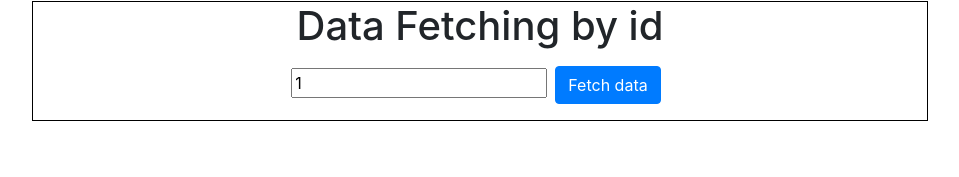
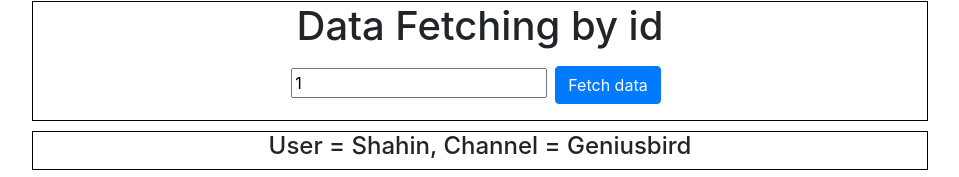
Before and after one commit to KamrulSh/react-hooks-practice, a React (Create React App) app: page / in a window 1280 px wide. Shown: the part 1203-1380 px from the top of the page, without its empty margins (160-1119 px from the left). Before the commit the page ends 1334 px from the top, so only its background shows below. Built offline with nearby package versions, Linux system fonts and the light colour scheme; no server answers.

Commit message:
implement context hooks

```diff
--- a/src/App.js
+++ b/src/App.js
@@ -1,5 +1,6 @@
 import React, { Component } from "react";
 import "./App.css";
+import ComponentA from "./components/ComponentA";
 import DataFetching from "./components/DataFetching";
 import DataFetchingTwo from "./components/DataFetchingTwo";
 import HooksCounter from "./components/HooksCounter";
@@ -20,6 +21,7 @@ class App extends Component {
                 <MouseContainer />
                 <DataFetching />
                 <DataFetchingTwo />
+                <ComponentA />
             </div>
         );
     }
--- /dev/null
+++ b/src/components/ComponentA.js
@@ -0,0 +1,19 @@
+import React from "react";
+import ComponentB from "./ComponentB";
+
+export const UserContext = React.createContext();
+export const ChannelContext = React.createContext();
+
+function ComponentA() {
+    return (
+        <div className="myApp">
+            <UserContext.Provider value={"Shahin"}>
+                <ChannelContext.Provider value={"Geniusbird"}>
+                    <ComponentB />
+                </ChannelContext.Provider>
+            </UserContext.Provider>
+        </div>
+    );
+}
+
+export default ComponentA;
--- /dev/null
+++ b/src/components/ComponentB.js
@@ -0,0 +1,15 @@
+import React, { useContext } from "react";
+import { ChannelContext, UserContext } from "./ComponentA";
+
+// implements context hooks
+function ComponentB() {
+    const user = useContext(UserContext);
+    const channel = useContext(ChannelContext);
+    return (
+        <h4>
+            User = {user}, Channel = {channel}
+        </h4>
+    );
+}
+
+export default ComponentB;
```
Also changed, not shown: src/components/ComponentC.js (added, +28 -0 lines).
